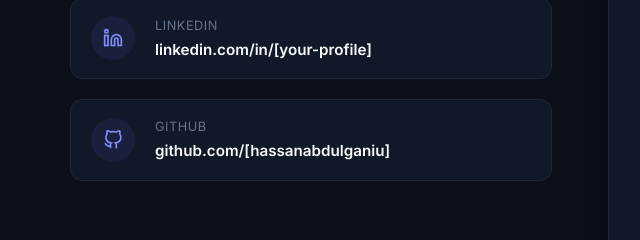
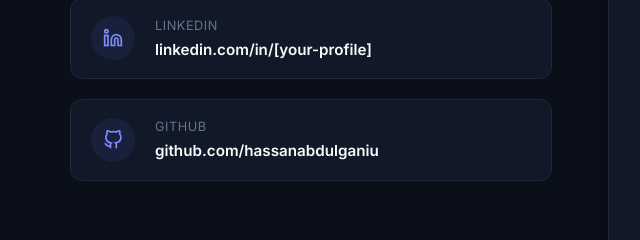
Before and after one commit to hassanabdulganiu/my-portfolio, a plain HTML site: page index.html in a window 1280 px wide. Shown: the part 4654-4894 px from the top of the page, 0-640 px from the left. Drawn offline with Linux system fonts and the light colour scheme.

Commit message:
index.html

```diff
--- a/index.html
+++ b/index.html
@@ -503,8 +503,8 @@
                 <div>
                   <span class="method-label">GitHub</span>
                   <!-- Placeholder: update with your GitHub profile URL -->
-                  <a href="https://github.com/[your-username]" target="_blank" rel="noopener noreferrer" class="method-value">
-                    github.com/[hassanabdulganiu]
+                  <a href="https://github.com/hassanabdulganiu" target="_blank" rel="noopener noreferrer" class="method-value">
+                    github.com/hassanabdulganiu
                   </a>
                 </div>
               </div>
```
